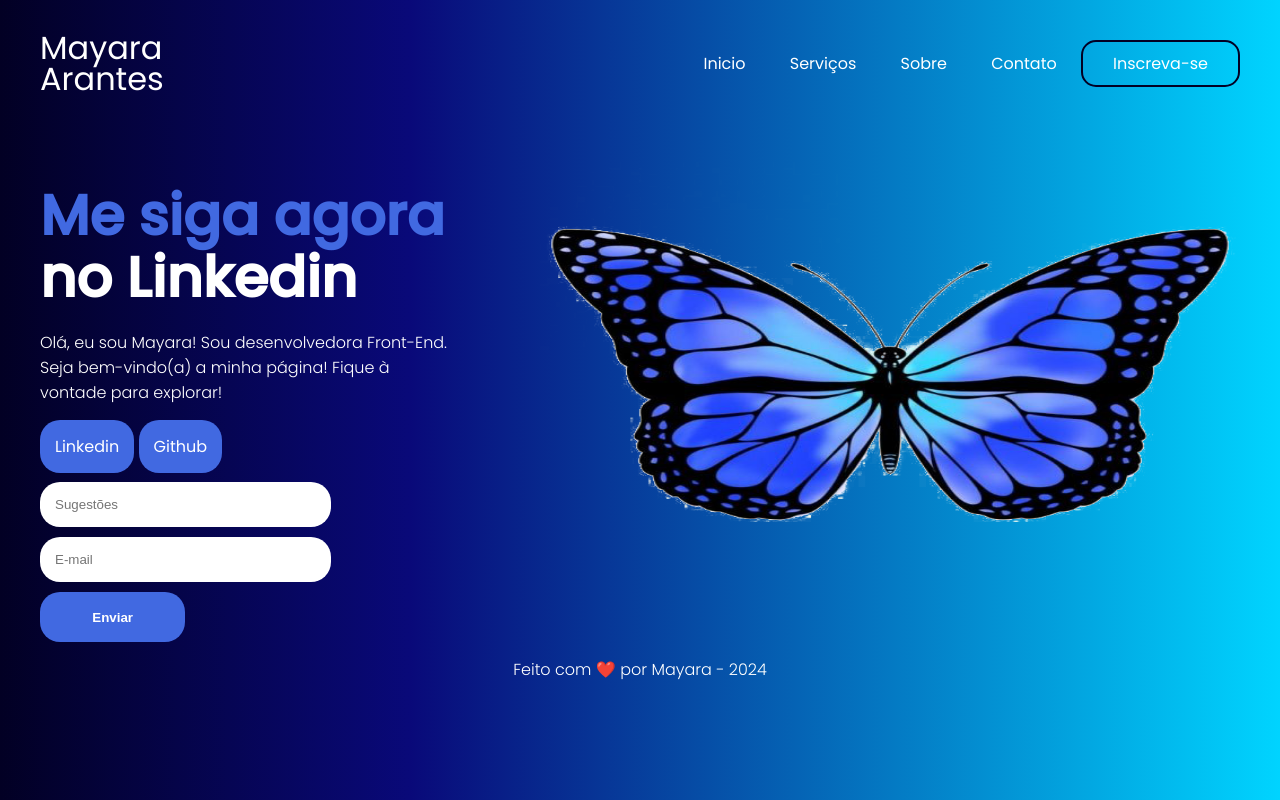
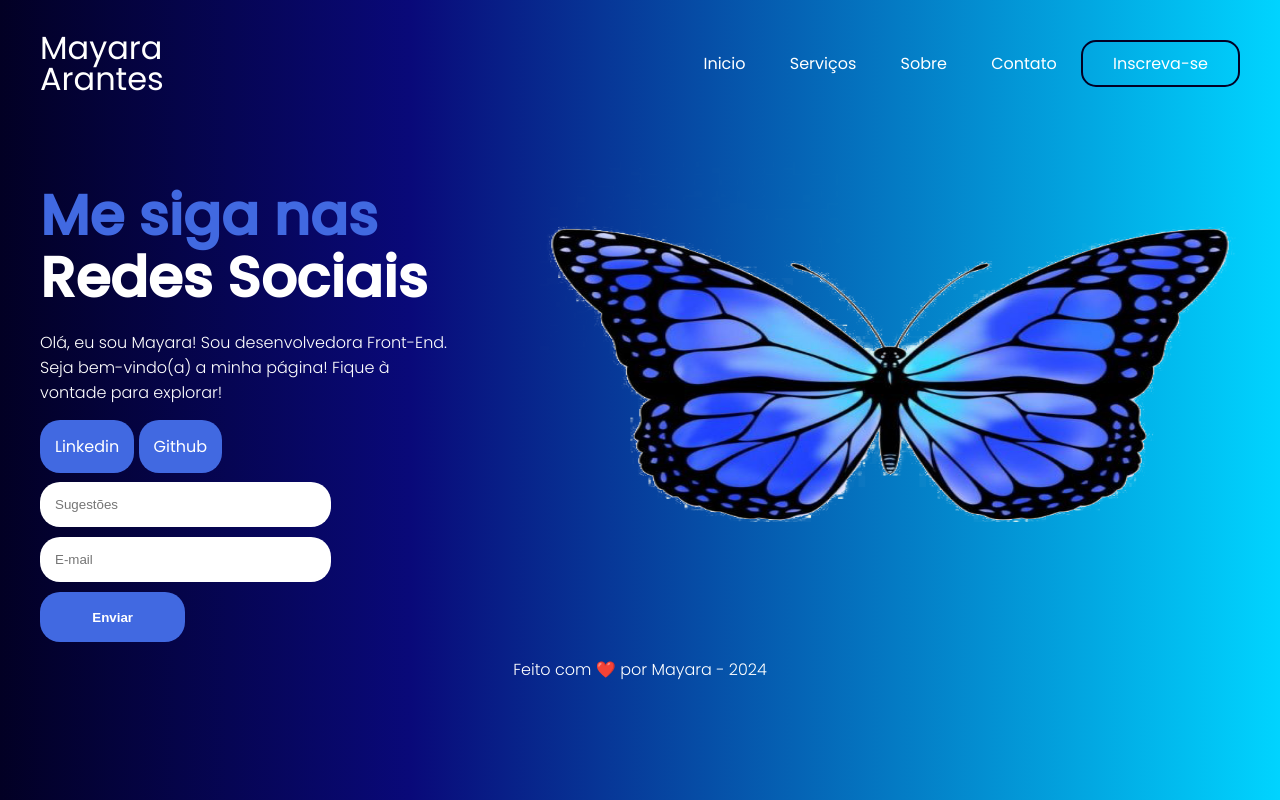
Before and after one commit to MayaraArantes/landing-page, a plain HTML site: page index.html in a window 1280 px wide. Drawn offline with Linux system fonts and the light colour scheme.

Commit message:
Ajuste no HTML

```diff
--- a/index.html
+++ b/index.html
@@ -26,8 +26,8 @@
   </header>
   <main>
     <aside>
-      <h2><span>Me siga agora</span></h2>
-      <h2>no Linkedin</h2>
+      <h2><span>Me siga nas</span></h2>
+      <h2>Redes Sociais</h2>
       <p>Olá, eu sou Mayara! Sou desenvolvedora Front-End. Seja bem-vindo(a) a minha página! Fique à vontade para explorar!</p>
       <a class="a-botao" href="https://www.linkedin.com/in/mayaraarantes/" target="_blank" id="botao-linkedin">Linkedin</li></a>
       <a class="a-botao" href="https://github.com/MayaraArantes" target="_blank" id="botao-github">Github</li></a>
```
